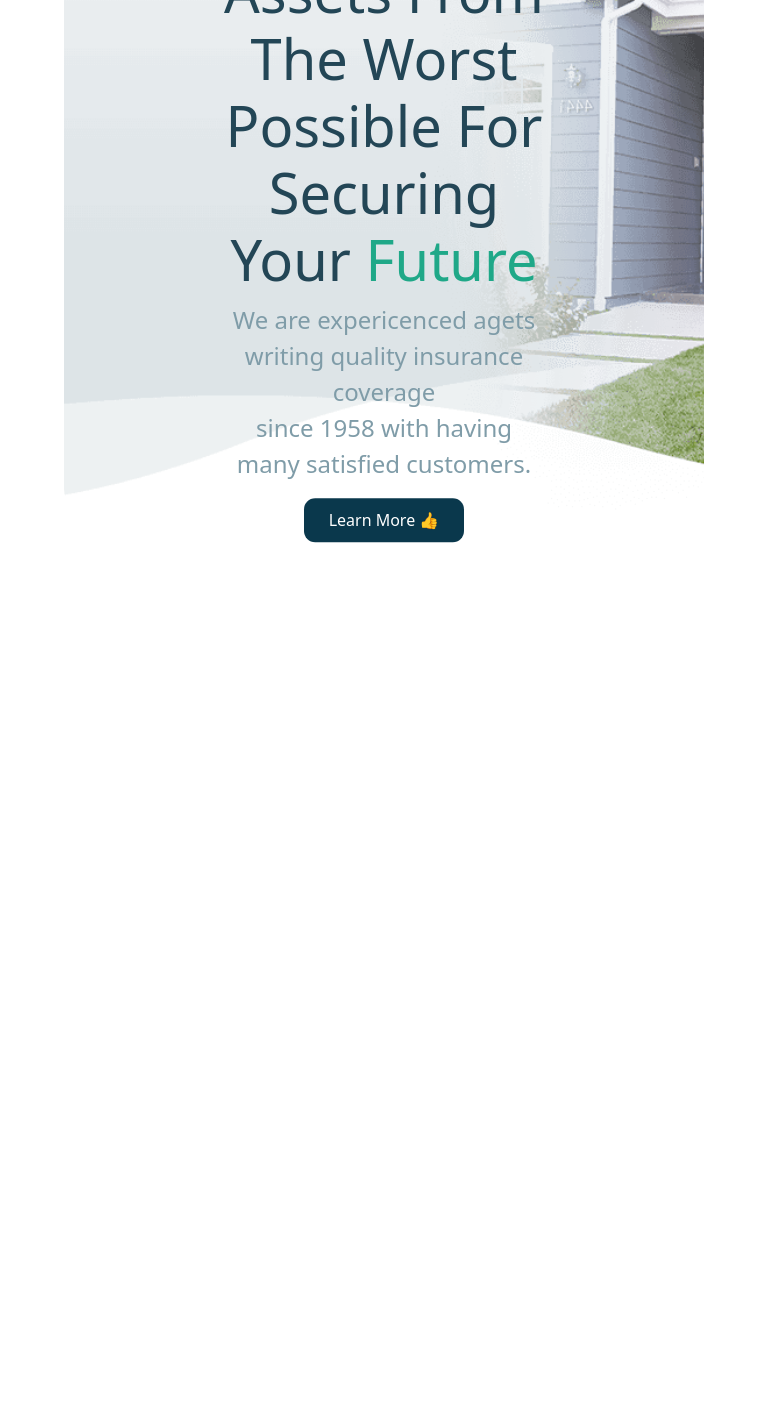
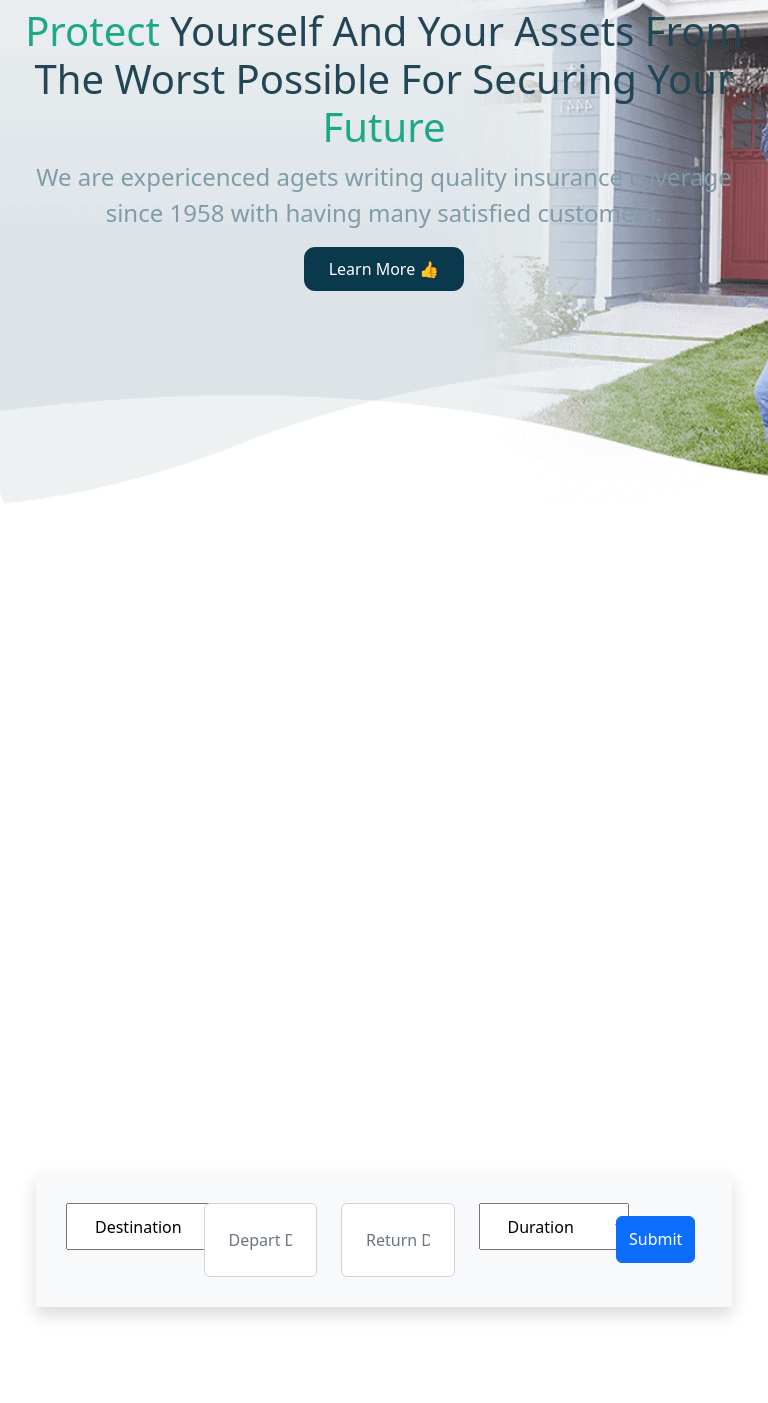
Before and after one commit to devshakibhasan/insurance, a plain HTML site: page index.html in a window 768 px wide. Shown: the part 213-1616 px from the top of the page. Before the commit the page ends 800 px from the top, so only its background shows below. Drawn offline with nearby package versions, Linux system fonts and the light colour scheme.

Commit message:
update-homeBanner

```diff
--- a/css/style.css
+++ b/css/style.css
@@ -122,3 +122,56 @@
     background-color: #1FA888;
     color: white;
 }
+
+
+
+@media (max-width: 970px) {
+
+.navbar {
+    padding: 1em 0em 1em 0em;
+
+}
+
+.homeBanner {
+    height: 40em;
+    width: 100% 100%;
+    background-image: url(../images/homeBanner.png);
+    background-repeat: no-repeat;
+    border-radius: 1.5em;
+    margin: 0em 0em 0em 0em;
+    background-position: center;
+    background-size: cover;
+    position: relative;
+
+}
+
+}
+
+
+
+@media (max-width: 1328px) {
+
+
+        .homeBanner-text {
+            text-align: center;
+            position: absolute;
+            width: 100%;
+            transform: translate(-50%, -50%);
+            color: white;
+        }
+
+        .homeBanner-text h1 {
+
+            font-size: 2.5em;
+            color: #234656;
+
+        }
+    }
+
+@media (min-width: 768px) {
+    .booking {
+        position: relative;
+        margin-top: 660px !important;
+        z-index: 1;
+    }
+}
--- a/index.html
+++ b/index.html
@@ -52,18 +52,70 @@
     <section class="homeBanner">
         <div class="container-fluid">
             <div class="homeBanner-text">
-                <p class="slug">Your Safety Is Priority  &#128519;</p>
+                <p class="slug">Your Safety Is Priority &#128519;</p>
                 <h1><span>Protect</span> Yourself And Your Assets From The Worst Possible For
                     Securing Your <span>Future</span></h1>
-                <p>We are expericenced agets writing quality insurance coverage <br> since 1958 with having many satisfied customers.</p>
-                <button>Learn More 	&#x1F44D;</button>
+                <p>We are expericenced agets writing quality insurance coverage <br> since 1958 with having many
+                    satisfied customers.</p>
+                <button>Learn More &#x1F44D;</button>
             </div>
+
         </div>
 
     </section>
 
 
-
+<!-- Booking Start -->
+<div class="container-fluid booking  pb-5">
+    <div class="container pb-5">
+        <div class="bg-light shadow" style="padding: 30px;">
+            <div class="row align-items-center" style="min-height: 60px;">
+                <div class="col-md-10">
+                    <div class="row">
+                        <div class="col-md-3">
+                            <div class="mb-3 mb-md-0">
+                                <select class="custom-select px-4" style="height: 47px;">
+                                    <option selected>Destination</option>
+                                    <option value="1">Destination 1</option>
+                                    <option value="2">Destination 1</option>
+                                    <option value="3">Destination 1</option>
+                                </select>
+                            </div>
+                        </div>
+                        <div class="col-md-3">
+                            <div class="mb-3 mb-md-0">
+                                <div class="date" id="date1" data-target-input="nearest">
+                                    <input type="text" class="form-control p-4 datetimepicker-input" placeholder="Depart Date" data-target="#date1" data-toggle="datetimepicker"/>
+                                </div>
+                            </div>
+                        </div>
+                        <div class="col-md-3">
+                            <div class="mb-3 mb-md-0">
+                                <div class="date" id="date2" data-target-input="nearest">
+                                    <input type="text" class="form-control p-4 datetimepicker-input" placeholder="Return Date" data-target="#date2" data-toggle="datetimepicker"/>
+                                </div>
+                            </div>
+                        </div>
+                        <div class="col-md-3">
+                            <div class="mb-3 mb-md-0">
+                                <select class="custom-select px-4" style="height: 47px;">
+                                    <option selected>Duration</option>
+                                    <option value="1">Duration 1</option>
+                                    <option value="2">Duration 1</option>
+                                    <option value="3">Duration 1</option>
+                                </select>
+                            </div>
+                        </div>
+                    </div>
+                </div>
+                <div class="col-md-2">
+                    <button class="btn btn-primary btn-block" type="submit" style="height: 47px; margin-top: -2px;">Submit</button>
+                </div>
+            </div>
+        </div>
+    </div>
+</div>
+<!-- Booking End -->
 
 
     <!-----------------fontawesome link--------------------->
```
